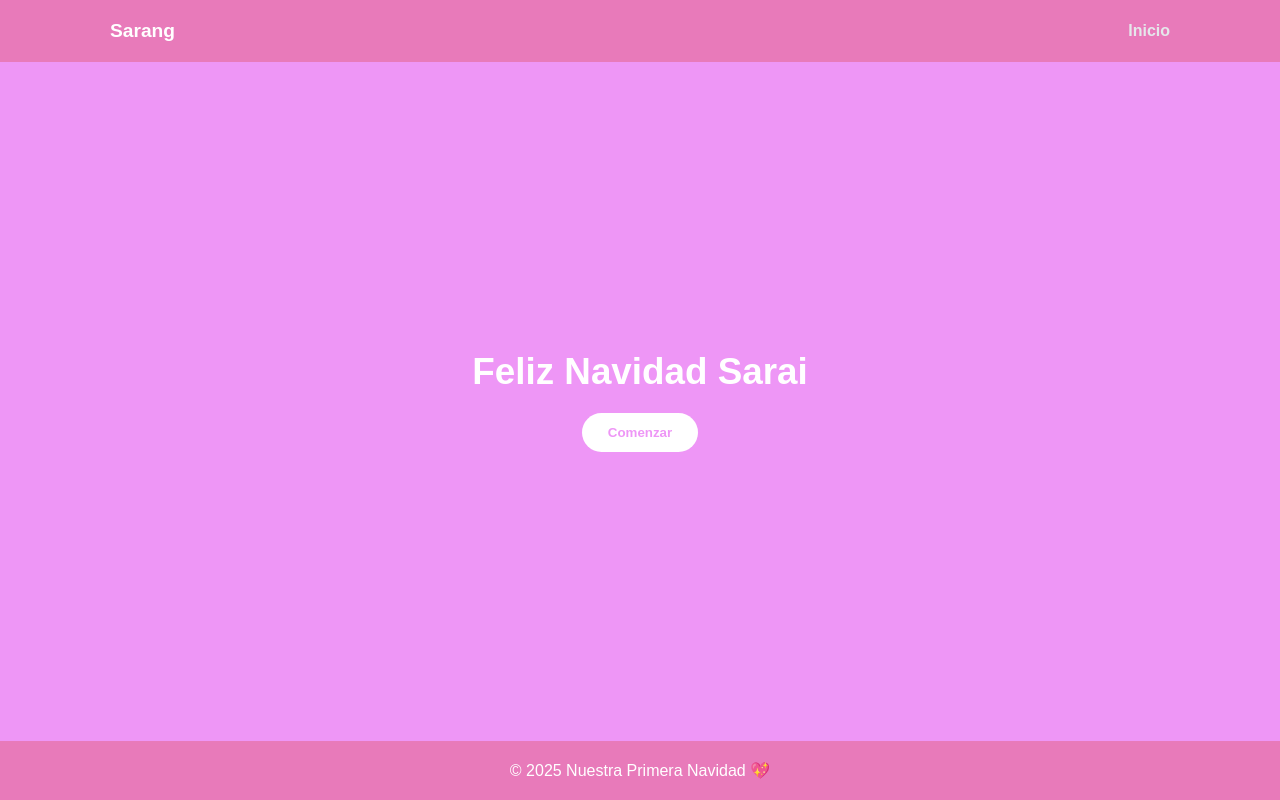
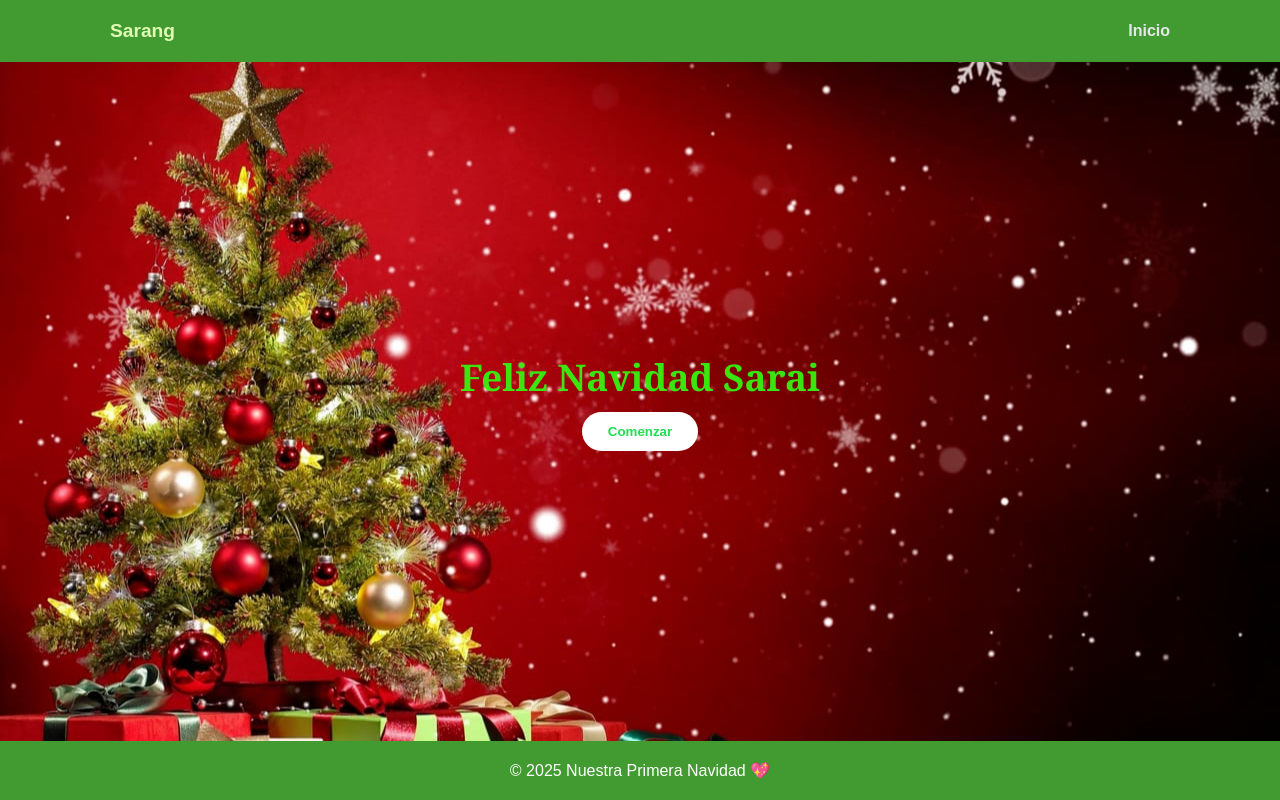
Before and after one commit to RafaConde17/CartaNavidad, a plain HTML site: page index.html in a window 1280 px wide. Drawn offline with Linux system fonts and the light colour scheme.

Commit message:
version2 css

```diff
--- a/carta.css
+++ b/carta.css
@@ -1,8 +1,8 @@
 :root {
     --color-fondo: #f5f7fa;
     --color-texto: #1a1a1a;
-    --color-primario: #ee96f6;
-    --color-secundario: #e87aba;
+    --color-primario: #20dd52;
+    --color-secundario: #429b31;
 }
 
 /* ========== RESET ========== */
@@ -31,7 +31,7 @@ body {
 /* ========== HEADER ========== */
 .header {
     background: var(--color-secundario);
-    color: #fff;
+    color: #defcb4;
 }
 
 .header-content {
@@ -55,21 +55,36 @@ body {
     color: #fff;
 }
 
+
 /* ========== HERO ========== */
 .hero {
-    flex: 1; /* ocupa el espacio entre header y footer */
+    position: relative;        /* para poder colocar contenido encima */
+     flex: 1;            /* ocupa toda la pantalla */
     display: flex;
     justify-content: center;
     align-items: center;
     text-align: center;
+    color: rgba(56, 237, 16, 0.964);
     background: var(--color-primario);
-    color: white;
-    padding: 20px;
+    padding: 0;
+
+    /* Imagen de fondo */
+    background-image: url('carta.jpg');  /* reemplaza con tu imagen */
+    background-size: cover;               /* cubre todo el hero */
+    background-position: center;          /* centra la imagen */
+    background-repeat: no-repeat;         /* no repetir */
 }
 
+/* media query al final del CSS */
+@media (max-width: 768px) {
+    .hero {
+        background-image: url('carta2.png');
+    }
+}
 .hero h2 {
     font-size: 2.3rem;
-    margin-bottom: 20px;
+    margin-bottom: 10px;
+     font-family: 'Georgia', 'Times New Roman', serif;
 }
 
 /* ========== BOTÓN ========== */
```
